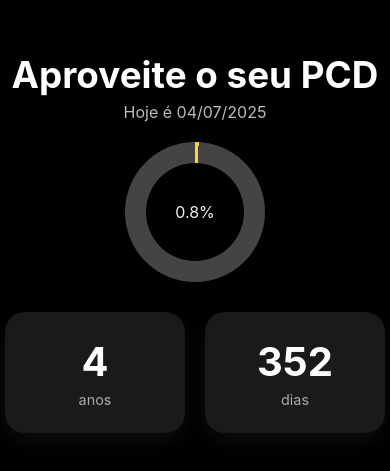
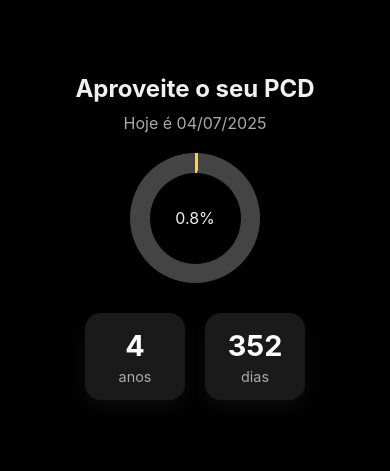
Before and after one commit to dgandersoncorrea/contadorpcd, a plain HTML site: page index.html in a window 390 px wide. Shown: the part 185-656 px from the top of the page. Drawn offline with Linux system fonts and the light colour scheme.

Commit message:
Add files via upload

```diff
--- a/index.html
+++ b/index.html
@@ -2,38 +2,49 @@
 <html lang="pt-BR">
 <head>
   <meta charset="UTF-8">
+  <meta name="viewport" content="width=device-width, initial-scale=1.0">
   <title>Aproveite o seu PCD</title>
   <style>
-    body {
+    * {
       margin: 0;
       padding: 0;
+      box-sizing: border-box;
+    }
+
+    body {
       background-color: #000;
       color: #fff;
       font-family: -apple-system, BlinkMacSystemFont, "Segoe UI", Roboto, Helvetica, Arial, sans-serif;
       display: flex;
-      flex-direction: column;
       align-items: center;
       justify-content: center;
-      height: 100vh;
+      min-height: 100vh;
+      padding: 20px;
+    }
+
+    .container {
+      text-align: center;
+      max-width: 500px;
+      width: 100%;
     }
 
     h1 {
-      font-size: 2.3em;
-      margin: 10px 0 5px;
-      text-align: center;
+      font-size: 2em;
+      margin-bottom: 10px;
+      color: #f0f0f0;
     }
 
     .date-today {
       font-size: 1em;
       margin-bottom: 20px;
-      color: #bbb;
+      color: #aaa;
     }
 
     .chart-container {
-      width: 140px;
-      height: 140px;
+      width: 160px;
+      height: 160px;
+      margin: 0 auto 30px;
       position: relative;
-      margin-bottom: 30px;
     }
 
     .chart {
@@ -63,22 +74,21 @@
 
     .countdown-container {
       display: flex;
+      justify-content: center;
       gap: 20px;
       flex-wrap: wrap;
-      justify-content: center;
     }
 
     .box {
       background: #1a1a1a;
-      border-radius: 20px;
-      padding: 25px 30px;
-      text-align: center;
+      border-radius: 16px;
+      padding: 20px;
+      width: 120px;
       box-shadow: 0 8px 20px rgba(255, 255, 255, 0.05);
-      min-width: 120px;
     }
 
     .number {
-      font-size: 2.5em;
+      font-size: 2.2em;
       font-weight: bold;
       color: #fff;
     }
@@ -88,10 +98,31 @@
       color: #aaa;
       margin-top: 5px;
     }
+
+    @media (max-width: 400px) {
+      h1 {
+        font-size: 1.5em;
+      }
+
+      .chart-container {
+        width: 130px;
+        height: 130px;
+      }
+
+      .box {
+        width: 100px;
+        padding: 15px;
+      }
+
+      .number {
+        font-size: 1.8em;
+      }
+    }
   </style>
 </head>
 <body>
 
+  <div class="container">
     <h1>Aproveite o seu PCD</h1>
     <div class="date-today" id="hoje"></div>
 
@@ -104,14 +135,14 @@
     <div class="countdown-container" id="countdown">
       <!-- caixas dinâmicas -->
     </div>
+  </div>
 
   <script>
     function updateCountdown() {
       const today = new Date();
-      const startDate = new Date("2025-06-19T00:00:00"); // Início da contagem
+      const startDate = new Date("2025-06-19T00:00:00");
       const endDate = new Date("2030-06-21T00:00:00");
 
-      // Data de hoje no topo
       const options = { day: '2-digit', month: '2-digit', year: 'numeric' };
       document.getElementById("hoje").textContent = "Hoje é " + today.toLocaleDateString("pt-BR", options);
 
@@ -126,12 +157,10 @@
       document.getElementById("pizza").style.setProperty("--progress", `${progressDeg}deg`);
       document.getElementById("chartLabel").textContent = `${progressPercent.toFixed(1)}%`;
 
-      // ⚠️ Usar Math.floor para evitar arredondar para cima
       const totalDays = Math.floor(remainingMs / (1000 * 60 * 60 * 24));
       const years = Math.floor(totalDays / 365);
       const days = totalDays % 365;
 
-      // Exibe anos e dias restantes
       document.getElementById("countdown").innerHTML = `
         <div class="box">
           <div class="number">${years}</div>
```
Lines whose indentation alone changed are shown as unchanged.
